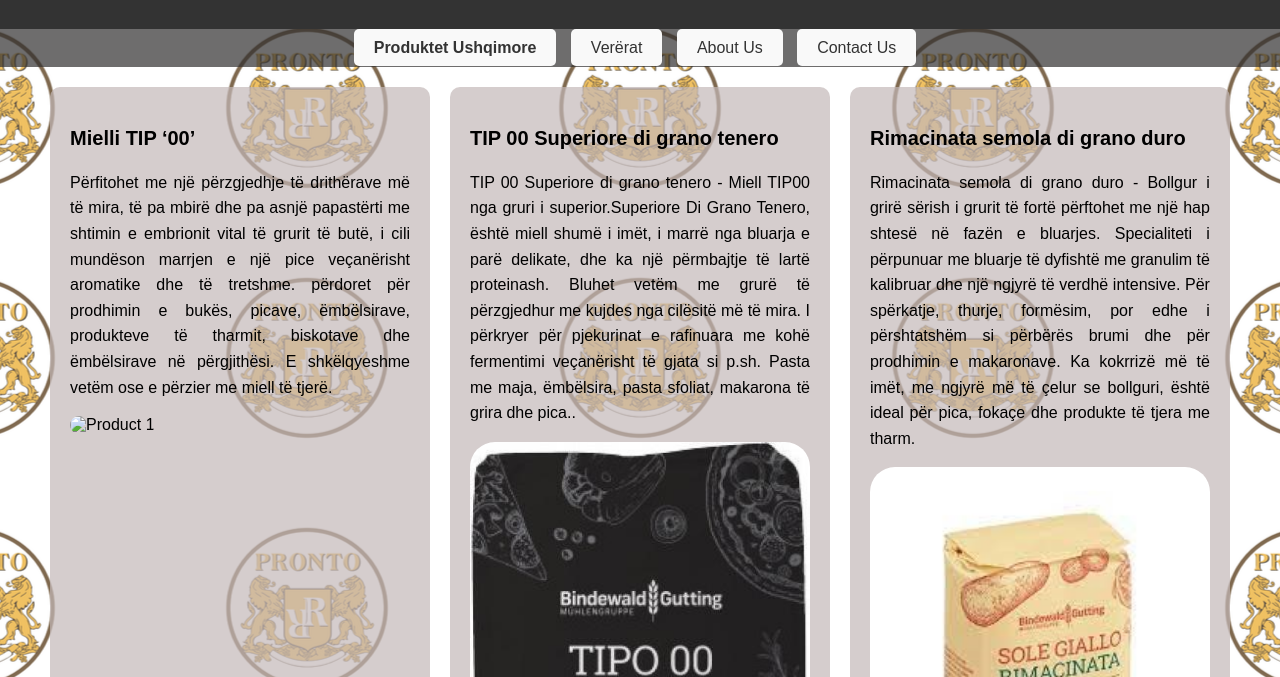
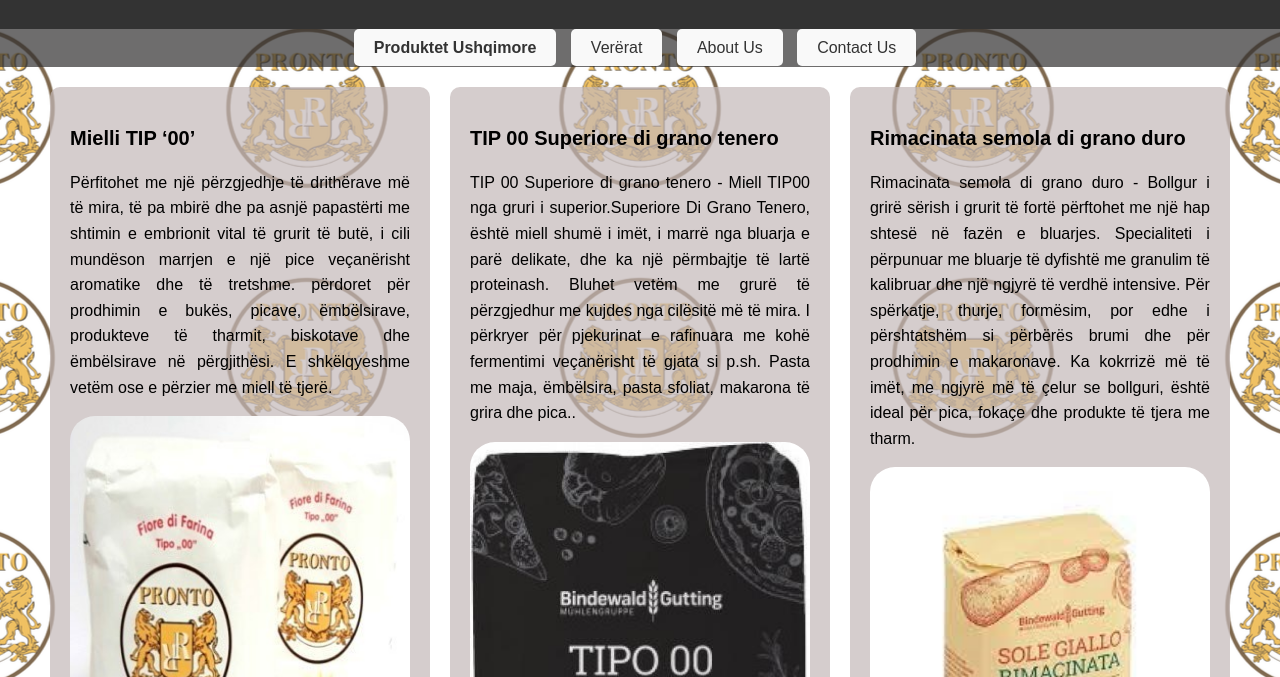
Before and after one commit to Prontoshpk/pronto.github.io, a plain HTML site: page index.html in a window 1280 px wide. Shown: the part 123-800 px from the top of the page. Drawn offline with Linux system fonts and the light colour scheme.

Commit message:
Update index.html

```diff
--- a/index.html
+++ b/index.html
@@ -102,7 +102,7 @@
                         të tjerë.</p>
                 </div>
                 <div class="product-image">
-                    <img src="food/mielli.jpg" alt="Product 1">
+                    <img src="food/1000.png" alt="Product 1">
                 </div>
             </div>
               <!-- Product 2 -->
```
